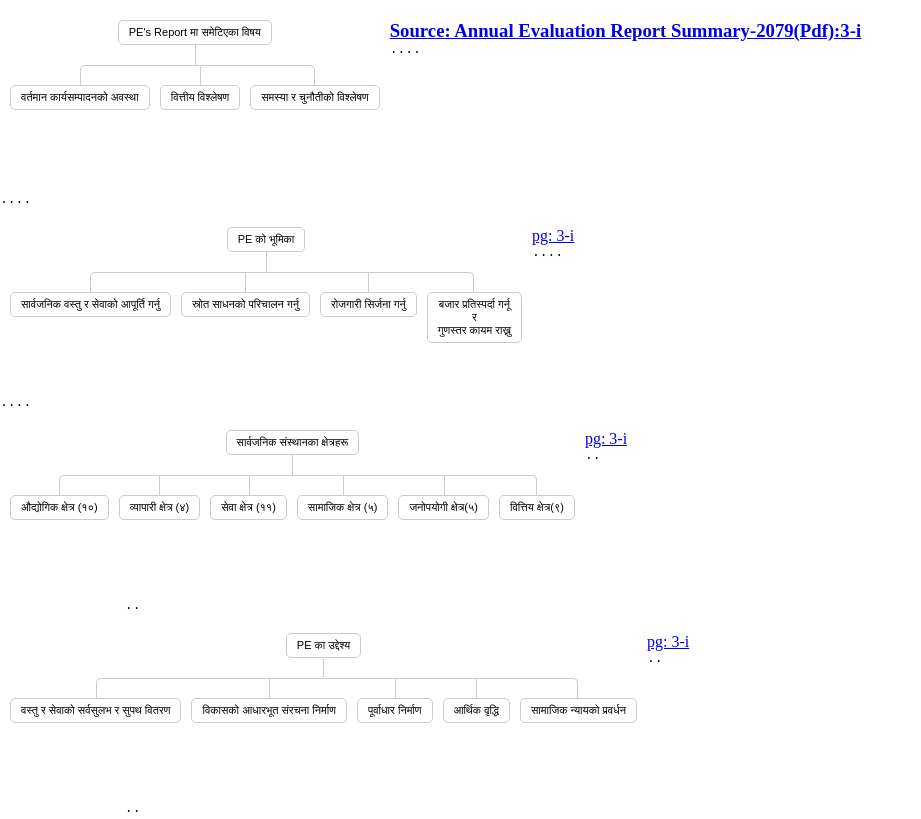
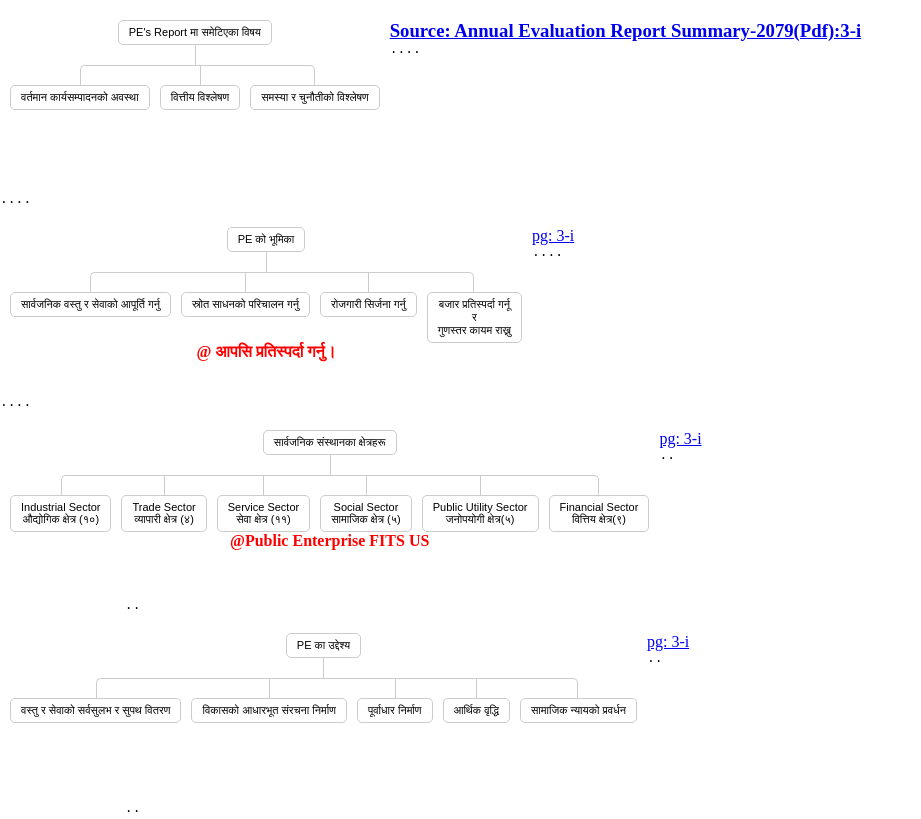
Before and after one commit to ShivaPrasadAcharya/publicenterprise.git.io, a plain HTML site: page index.html in a window 1280 px wide. Shown: the top 819 px of the page, without its empty margins (0-921 px from the left). Drawn offline with Linux system fonts and the light colour scheme.

```diff
--- a/PEstyle.css
+++ b/PEstyle.css
@@ -102,3 +102,13 @@ right connector from last child*/
 
 /*Thats all. I hope you enjoyed it.
 Thanks :)*/
+
+
+/* my addition in style */
+
+#formulastyle  {
+color:red;
+font-weight: bold;
+
+
+}
--- a/index.html
+++ b/index.html
@@ -71,7 +71,7 @@ The markup will be simple nested lists
 					<li>
 						<a href="#"> बजार प्रतिस्पर्दा गर्नू <br>र <br> गुणस्तर कायम राख्नु</a>
 					</li>
-				</ul>
+				</ul><span id="formulastyle">@ आपसि प्रतिस्पर्दा गर्नु।</span>
 			</li>
 		</ul>
 
@@ -99,25 +99,25 @@ The markup will be simple nested lists
 				<a href="#">सार्वजनिक संस्थानका क्षेत्रहरू</a>
 				<ul>
 					<li>
-						<a href="#">औद्योगिक क्षेत्र (१०)</a>
+						<a href="#">Industrial Sector <br>औद्योगिक क्षेत्र (१०)</a>
 					</li>
 					<li>
-						<a href="#"> व्यापारी क्षेत्र (४)</a>
+						<a href="#"> Trade Sector<br>व्यापारी क्षेत्र (४)</a>
 					</li>
 					<li>
-						<a href="#">सेवा क्षेत्र (११)</a>
+						<a href="#">Service Sector <br>सेवा क्षेत्र (११)</a>
 					</li>
 					<li>
-						<a href="#">सामाजिक क्षेत्र (५) </a>
+						<a href="#">Social Sector <br>सामाजिक क्षेत्र (५) </a>
 					</li>
 
 					<li>
-						<a href="#">जनोपयोगी क्षेत्र(५) </a>
+						<a href="#">Public Utility Sector<br>जनोपयोगी क्षेत्र(५) </a>
 					</li>
 					<li>
-						<a href="#">वित्तिय क्षेत्र(९) </a>
+						<a href="#">Financial Sector <br>वित्तिय क्षेत्र(९) </a>
 					</li>
-				</ul>
+				</ul> <span id="formulastyle">@Public Enterprise FITS US</span>
 			</li>
 
 
```
